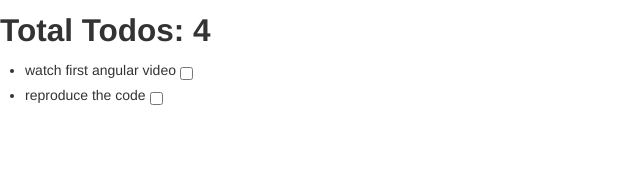
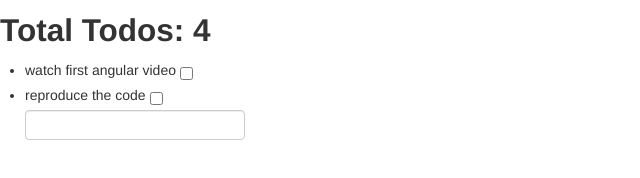
Before and after one commit to ecoologic/angular_todos, a plain HTML site: page index.html in a window 1280 px wide. Shown: the full height of the page, 0-640 px from the left. Drawn offline with Linux system fonts and the light colour scheme.

Commit message:
ng-model-instant: one way binding

```diff
--- a/index.html
+++ b/index.html
@@ -21,6 +21,10 @@
         <input type='checkbox' ng-model='todo.done'>
       </label>
     </li>
+    <form class='form-orizontal'>
+      <input type='text' ng-model='formTodoText' ng-model-instant>
+      {{formTodoText}}
+    </form>
   </ul>
 </div>
 
```
